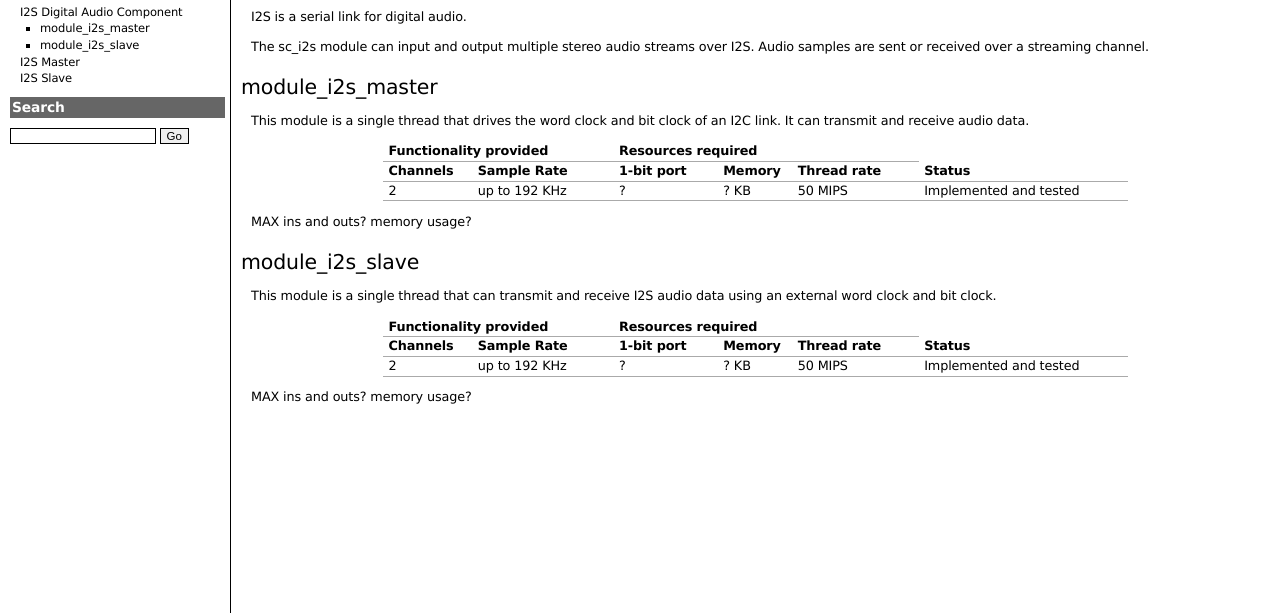
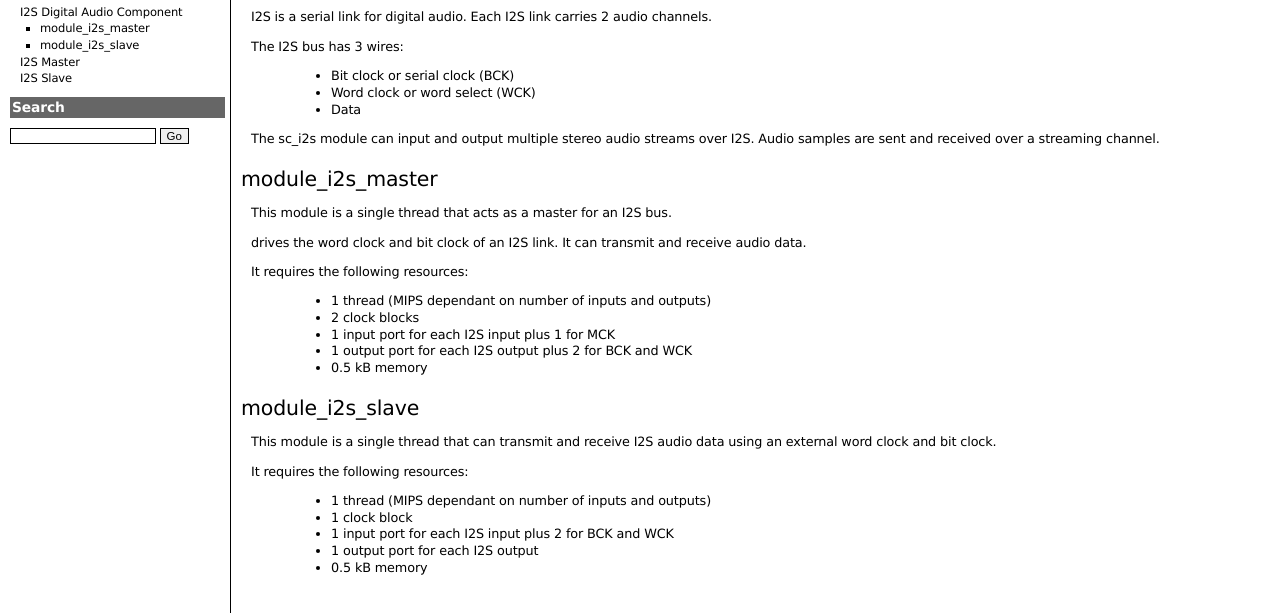
Before and after one commit to xcore/sc_i2s, a plain HTML site: page summary.html in a window 1280 px wide. Shown: the part 43-656 px from the top of the page. Drawn offline with nearby package versions, Linux system fonts and the light colour scheme; some packages are replaced by stand-ins of ours.

Commit message:
Update from master branch

```diff
--- a/summary.html
+++ b/summary.html
@@ -61,81 +61,44 @@ document.getElementById('d1').style.height=h2 + "px";
 
   <div class="section" id="i2s-digital-audio-component">
 <h1>I2S Digital Audio Component<a class="headerlink" href="#i2s-digital-audio-component" title="Permalink to this headline">¶</a></h1>
-<p>I2S is a serial link for digital audio.</p>
-<p>The sc_i2s module can input and output multiple stereo audio streams over I2S. Audio samples are sent or received over a streaming channel.</p>
+<p>I2S is a serial link for digital audio. Each I2S link carries 2 audio channels.</p>
+<p>The I2S bus has 3 wires:</p>
+<blockquote>
+<div><ul class="simple">
+<li>Bit clock or serial clock (BCK)</li>
+<li>Word clock or word select (WCK)</li>
+<li>Data</li>
+</ul>
+</div></blockquote>
+<p>The sc_i2s module can input and output multiple stereo audio streams over I2S. Audio samples are sent and received over a streaming channel.</p>
 <div class="section" id="module-i2s-master">
 <h2>module_i2s_master<a class="headerlink" href="#module-i2s-master" title="Permalink to this headline">¶</a></h2>
-<p>This module is a single thread that drives the word clock and bit clock of an I2C link. It can transmit and receive audio data.</p>
-<table border="1" class="docutils">
-<colgroup>
-<col width="12%" />
-<col width="19%" />
-<col width="14%" />
-<col width="10%" />
-<col width="17%" />
-<col width="29%" />
-</colgroup>
-<thead valign="bottom">
-<tr><th class="head" colspan="2">Functionality provided</th>
-<th class="head" colspan="3">Resources required</th>
-<th class="head" rowspan="2">Status</th>
-</tr>
-<tr><th class="head">Channels</th>
-<th class="head">Sample Rate</th>
-<th class="head">1-bit port</th>
-<th class="head">Memory</th>
-<th class="head">Thread rate</th>
-</tr>
-</thead>
-<tbody valign="top">
-<tr><td>2</td>
-<td>up to 192 KHz</td>
-<td>?</td>
-<td>? KB</td>
-<td>50 MIPS</td>
-<td>Implemented and tested</td>
-</tr>
-</tbody>
-</table>
-<p>MAX ins and outs?
-memory usage?</p>
+<p>This module is a single thread that acts as a master for an I2S bus.</p>
+<p>drives the word clock and bit clock of an I2S link. It can transmit and receive audio data.</p>
+<p>It requires the following resources:</p>
+<blockquote>
+<div><ul class="simple">
+<li>1 thread (MIPS dependant on number of inputs and outputs)</li>
+<li>2 clock blocks</li>
+<li>1 input port for each I2S input plus 1 for MCK</li>
+<li>1 output port for each I2S output plus 2 for BCK and WCK</li>
+<li>0.5 kB memory</li>
+</ul>
+</div></blockquote>
 </div>
 <div class="section" id="module-i2s-slave">
 <h2>module_i2s_slave<a class="headerlink" href="#module-i2s-slave" title="Permalink to this headline">¶</a></h2>
 <p>This module is a single thread that can transmit and receive I2S audio data using an external word clock and bit clock.</p>
-<table border="1" class="docutils">
-<colgroup>
-<col width="12%" />
-<col width="19%" />
-<col width="14%" />
-<col width="10%" />
-<col width="17%" />
-<col width="29%" />
-</colgroup>
-<thead valign="bottom">
-<tr><th class="head" colspan="2">Functionality provided</th>
-<th class="head" colspan="3">Resources required</th>
-<th class="head" rowspan="2">Status</th>
-</tr>
-<tr><th class="head">Channels</th>
-<th class="head">Sample Rate</th>
-<th class="head">1-bit port</th>
-<th class="head">Memory</th>
-<th class="head">Thread rate</th>
-</tr>
-</thead>
-<tbody valign="top">
-<tr><td>2</td>
-<td>up to 192 KHz</td>
-<td>?</td>
-<td>? KB</td>
-<td>50 MIPS</td>
-<td>Implemented and tested</td>
-</tr>
-</tbody>
-</table>
-<p>MAX ins and outs?
-memory usage?</p>
+<p>It requires the following resources:</p>
+<blockquote>
+<div><ul class="simple">
+<li>1 thread (MIPS dependant on number of inputs and outputs)</li>
+<li>1 clock block</li>
+<li>1 input port for each I2S input plus 2 for BCK and WCK</li>
+<li>1 output port for each I2S output</li>
+<li>0.5 kB memory</li>
+</ul>
+</div></blockquote>
 </div>
 </div>
 
```
Also changed, not shown: master.html (+5 -4 lines), searchindex.js (+1 -1 lines), slave.html (+5 -4 lines), _sources/master.txt, _sources/slave.txt, _sources/summary.txt.
